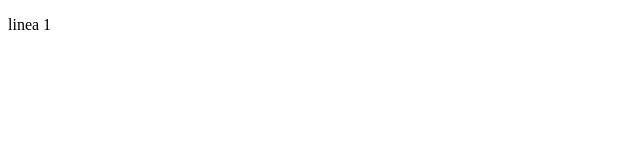
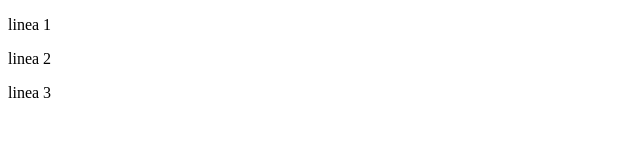
Before and after one commit to shunH23/prueba, a plain HTML site: page index.html in a window 1280 px wide. Shown: the full height of the page, 0-640 px from the left. Drawn offline with Linux system fonts and the light colour scheme.

Commit message:
segundo commit

```diff
--- a/index.html
+++ b/index.html
@@ -7,5 +7,7 @@
 </head>
 <body>
     <p>linea 1</p>
+    <p>linea 2</p>
+    <p>linea 3</p>
 </body>
 </html>
```
